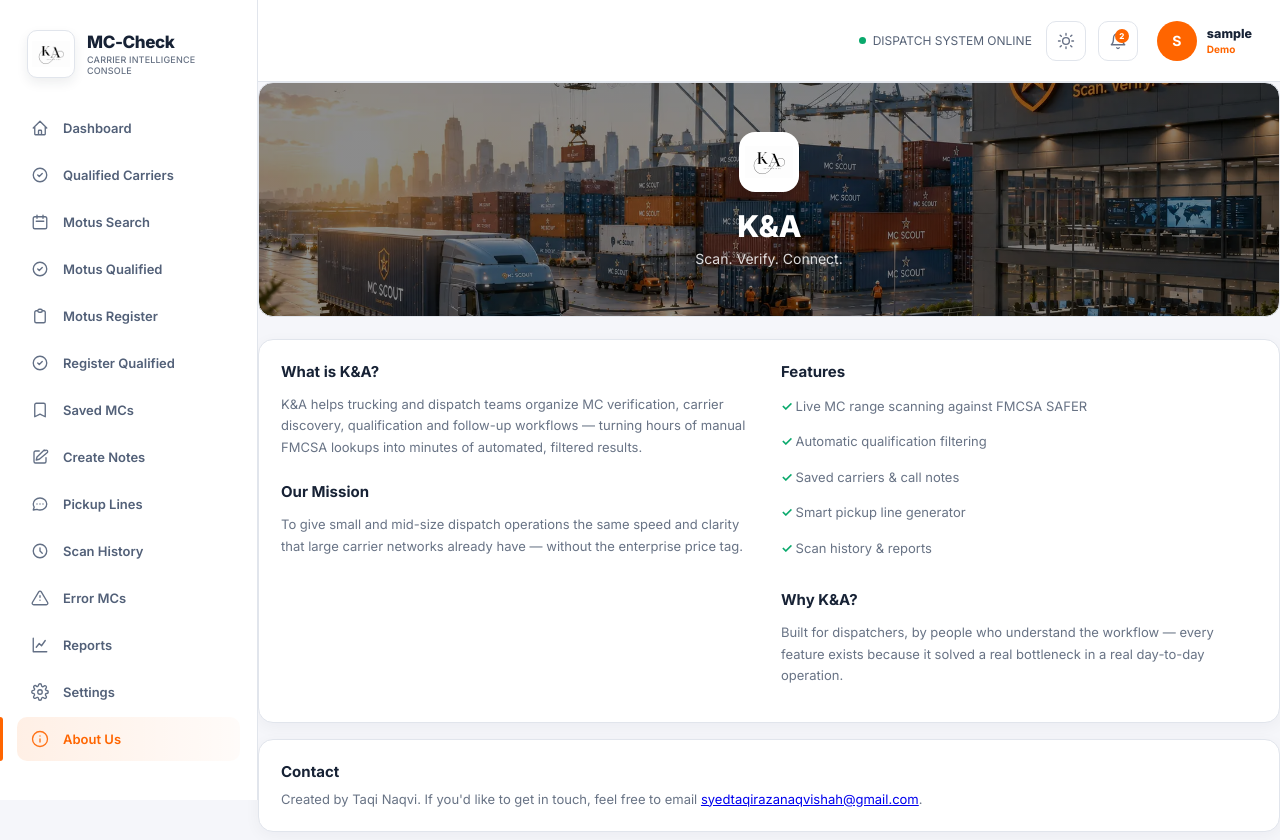
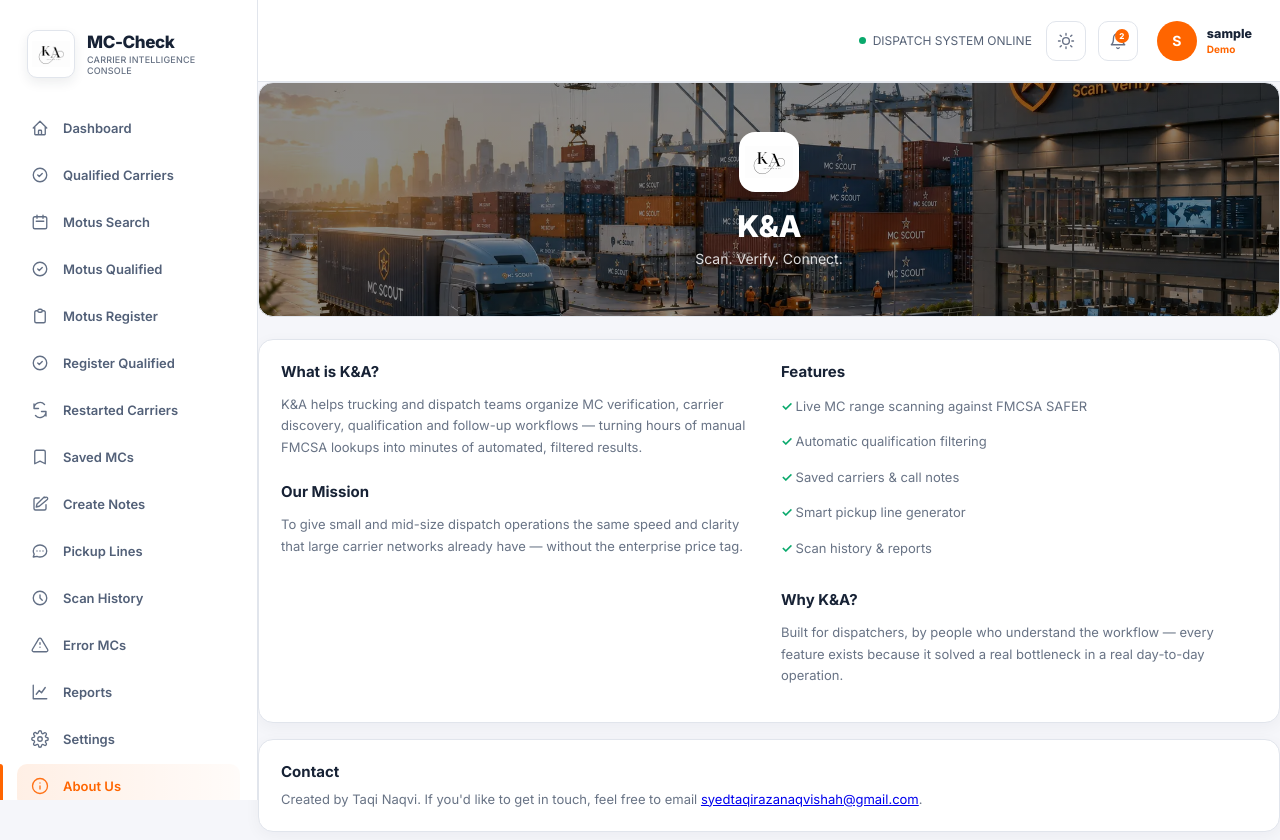
Before and after one commit to taqinaqvi072/mc-check, a Flask app: page /about in a window 1280 px wide. Shown: the top 840 px of the page. Run offline with Flask 3, Linux system fonts and the light colour scheme; the visitor is signed in with stand-in values (Sample User, id 1); data that the repository does not hold is empty; parts of the project's set-up code (start-up, migrations or seed data) failed here and were passed over; some libraries are stand-ins or nearby versions.

Commit message:
Update base.html

```diff
--- a/templates/base.html
+++ b/templates/base.html
@@ -768,6 +768,9 @@
 ('motus_register_qualified_page', 'Register Qualified',
 'M9 12l2 2 4-4m6 2a9 9 0 11-18 0 9 9 0 0118 0z'),
 
+        ('restarted_search_page', 'Restarted Carriers',
+        'M4 4v6h6M20 20v-6h-6M4 10a8 8 0 0114-5.3M20 14a8 8 0 01-14 5.3'),
+
         ('saved_page', 'Saved MCs',
         'M5 5a2 2 0 012-2h10a2 2 0 012 2v16l-7-3.5L5 21V5z'),
 
```
